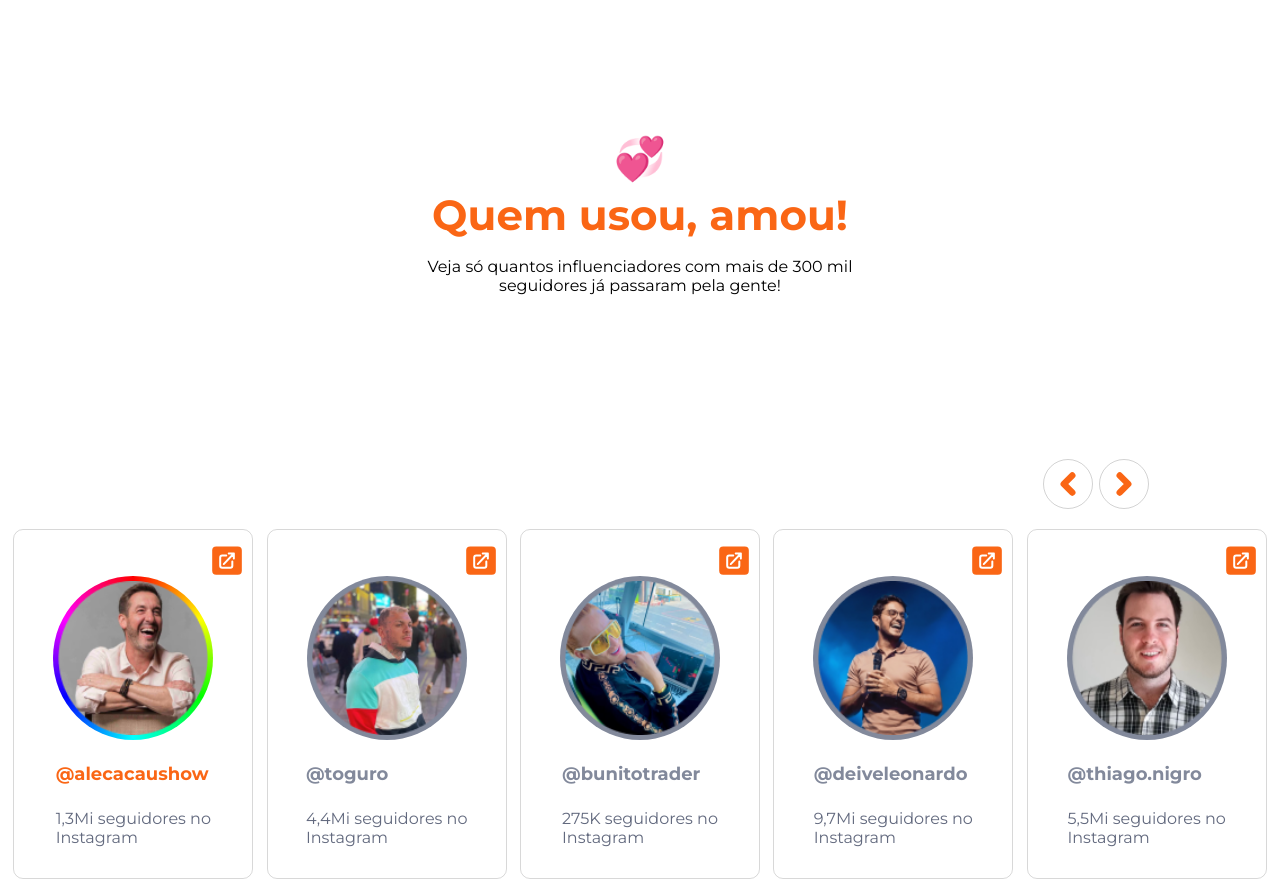
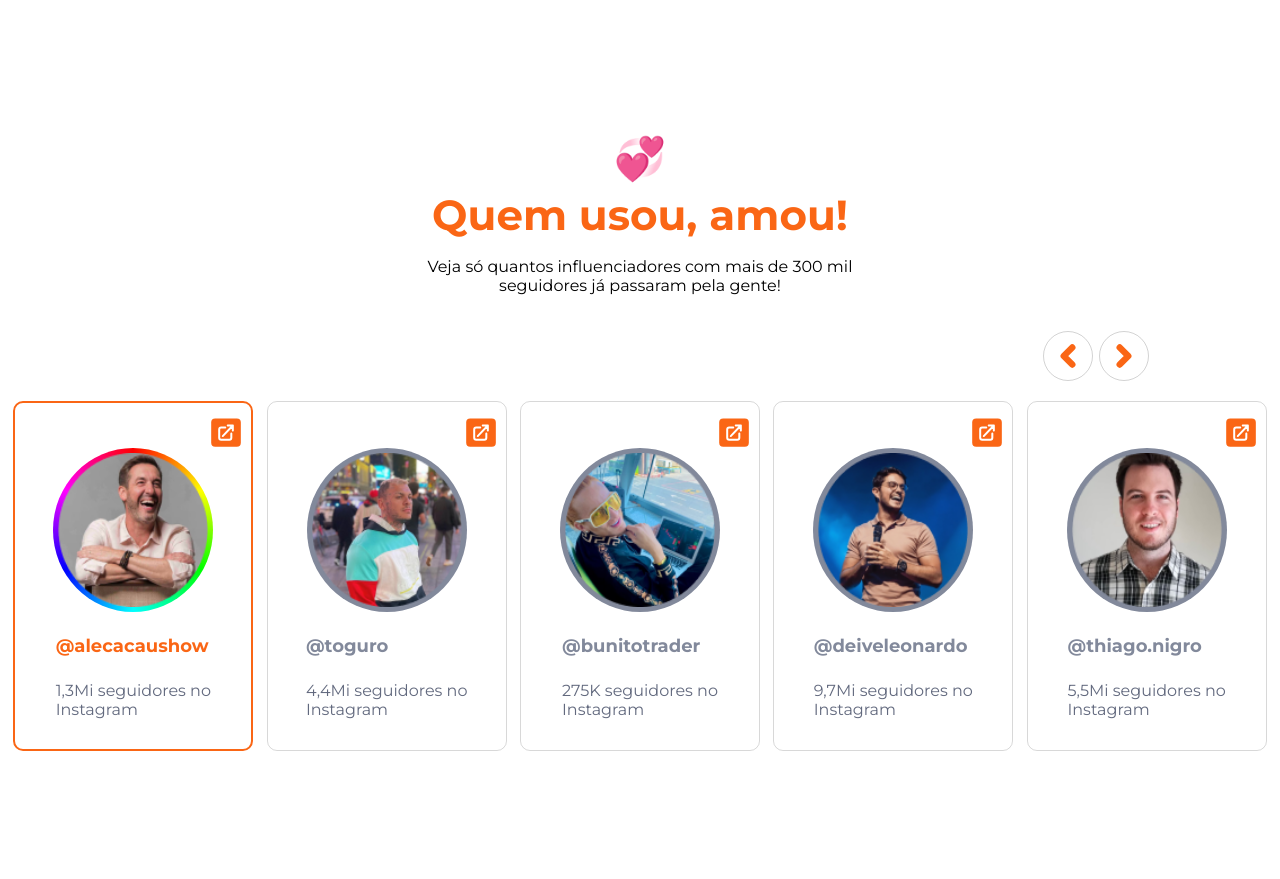
Before and after one commit to offpepe/dlweb-tests, a Next.js app: page / in a window 1280 px wide. Shown: the part 3200-4079 px from the top of the page. Built offline with nearby package versions, Linux system fonts and the light colour scheme.

Commit message:
fix: border changes too when is active

```diff
--- a/components/influencerCard.jsx
+++ b/components/influencerCard.jsx
@@ -3,7 +3,7 @@ import Image from "next/image";
 
 export default function InfluencerCard({ influencer: {  sign, followers }, active, index }) {
     return (
-        <div className={ style.influencerCard }>
+        <div className={ style.influencerCard } style={ { border: ( active === index ? '2px solid #FA6615' : '1px solid #00000027'  ) } } >
             <div className={ style.influencerCardHeader }>
                 <Image src="/linkIcon.svg" width="30px" height="30px" alt="link icon" />
             </div>
--- a/styles/WhoUses.module.css
+++ b/styles/WhoUses.module.css
@@ -1,6 +1,9 @@
+.WhoUses {
+    padding: 128px 0;
+}
+
 .WhoUsesTitle {
     text-align: center;
-    padding: 128px 0;
 }
 
 .WhoUsesTitle h2 {
@@ -17,7 +20,6 @@
 
 .influencerCard {
     align-items: center;
-    border: 1px solid rgba(0, 0, 0, 0.151);
     border-radius: 10px;
     box-sizing: border-box;
     display: flex;
```
